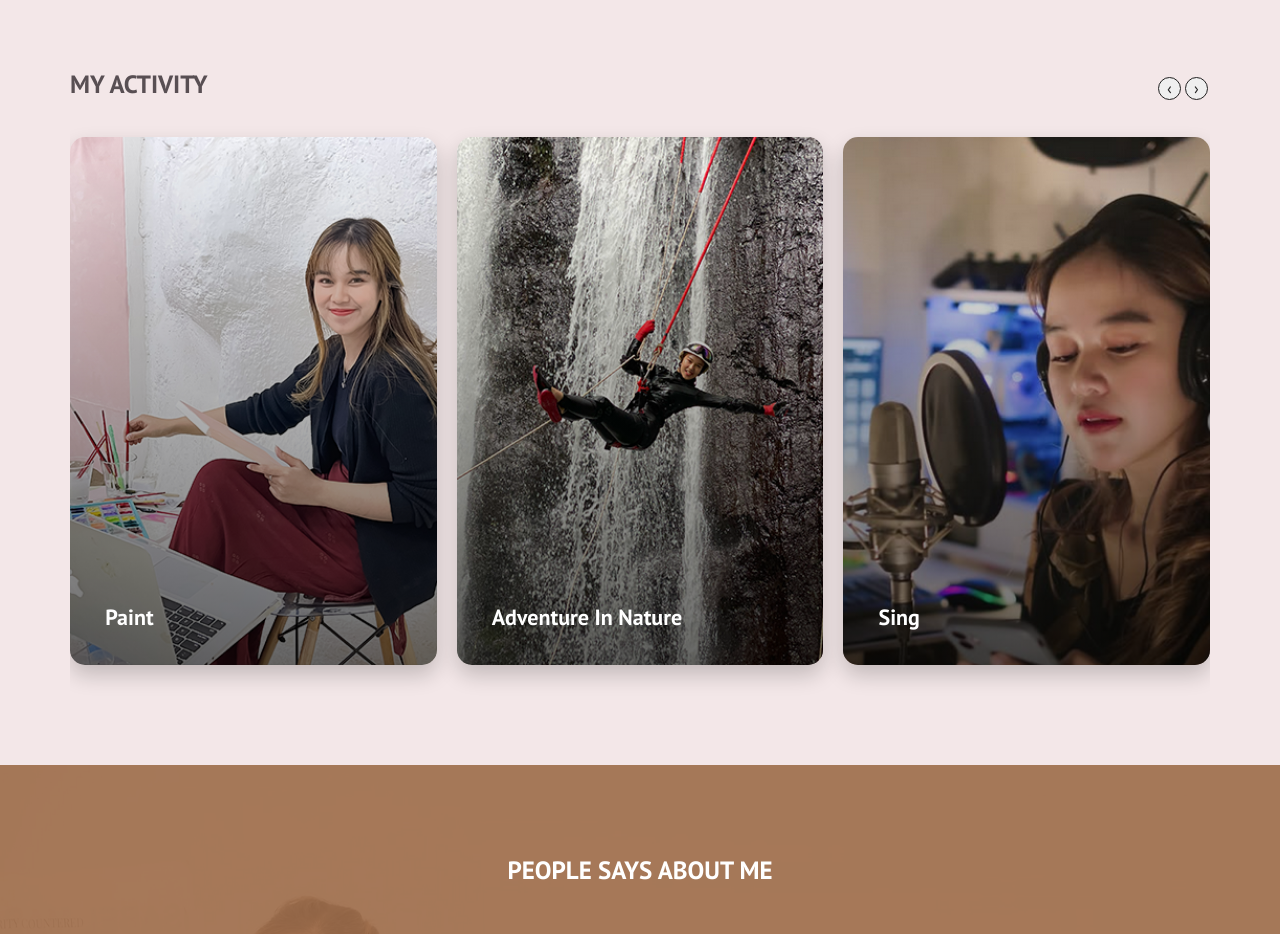
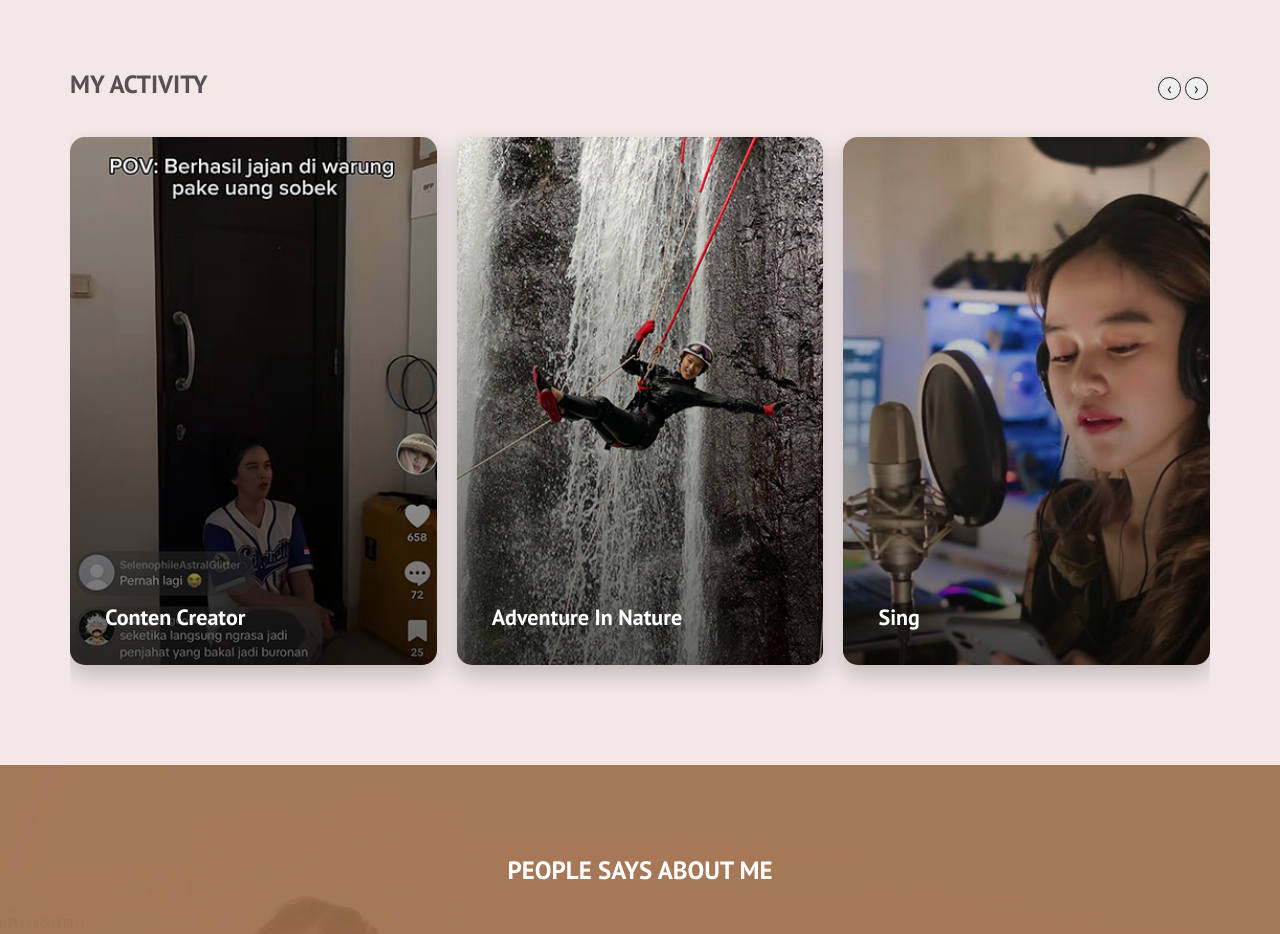
Before and after one commit to helloteresatere/tereportofolio, a plain HTML site: page index.html in a window 1280 px wide. Shown: the part 4280-5214 px from the top of the page. Drawn offline with Linux system fonts and the light colour scheme.

Commit message:
Add files via upload

```diff
--- a/index.html
+++ b/index.html
@@ -252,10 +252,10 @@
         <h2>My Activity</h2>
         <div class="owl-carousel owl-carousel3 owl-theme">
           <div>
-            <div class="card"> <img class="card-img" src="assets/img/activity-img1.png" alt="">
+            <div class="card"> <img class="card-img" src="assets/img/activity-img4.png" alt="">
               <div class="card-img-overlay">
                 <div class="bottom-text">
-                  <h5 class="card-title">Paint</h5>
+                  <h5 class="card-title">Conten Creator</h5>
                   <a href="#">Read more <img src="assets/img/double-right.svg" alt=""></a>
                 </div>
               </div>
```
